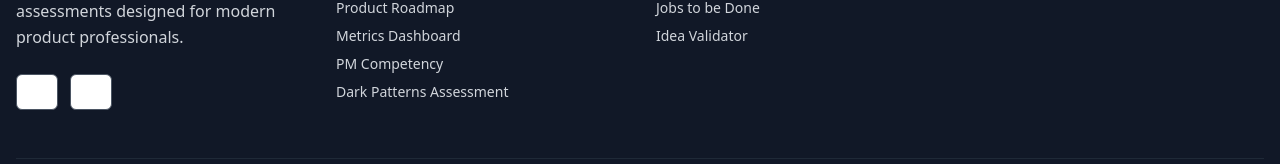
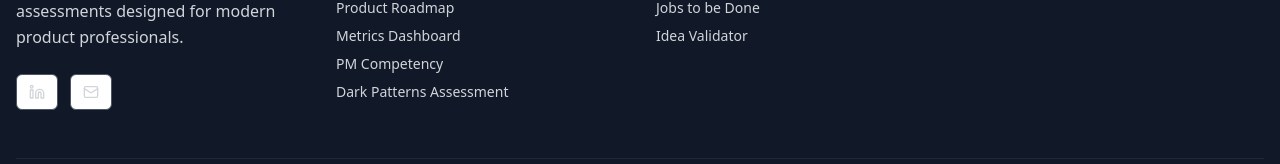
Before and after one commit to Dhivya-Bharathy/prem-product-playground-98, a React (Vite) app: page / in a window 1280 px wide. Shown: the part 3351-3515 px from the top of the page. Built offline with nearby package versions, Linux system fonts and the light colour scheme.

Commit message:
Fix: Footer contact options visibility
Fixed the footer contact options (LinkedIn and Email) to be always visible instead of showing only on hover. This involved adjusting the styling in `src/components/home/Footer.tsx`.

```diff
--- a/src/components/home/Footer.tsx
+++ b/src/components/home/Footer.tsx
@@ -33,12 +33,22 @@ export const Footer = () => {
               Master product management with practical tools, frameworks, and assessments designed for modern product professionals.
             </p>
             <div className="flex gap-3">
-              <Button variant="outline" size="sm" asChild className="text-white border-gray-600 hover:bg-white hover:text-gray-900">
+              <Button
+                variant="outline"
+                size="sm"
+                asChild
+                className="text-gray-300 border-gray-600 hover:bg-gray-700 hover:text-white hover:border-gray-500 transition-all duration-200"
+              >
                 <a href="https://www.linkedin.com/in/prempradeep/" target="_blank" rel="noopener noreferrer" aria-label="Connect on LinkedIn">
                   <Linkedin className="w-4 h-4" />
                 </a>
               </Button>
-              <Button variant="outline" size="sm" asChild className="text-white border-gray-600 hover:bg-white hover:text-gray-900">
+              <Button
+                variant="outline"
+                size="sm"
+                asChild
+                className="text-gray-300 border-gray-600 hover:bg-gray-700 hover:text-white hover:border-gray-500 transition-all duration-200"
+              >
                 <Link to="/contact" aria-label="Contact us">
                   <Mail className="w-4 h-4" />
                 </Link>
```
